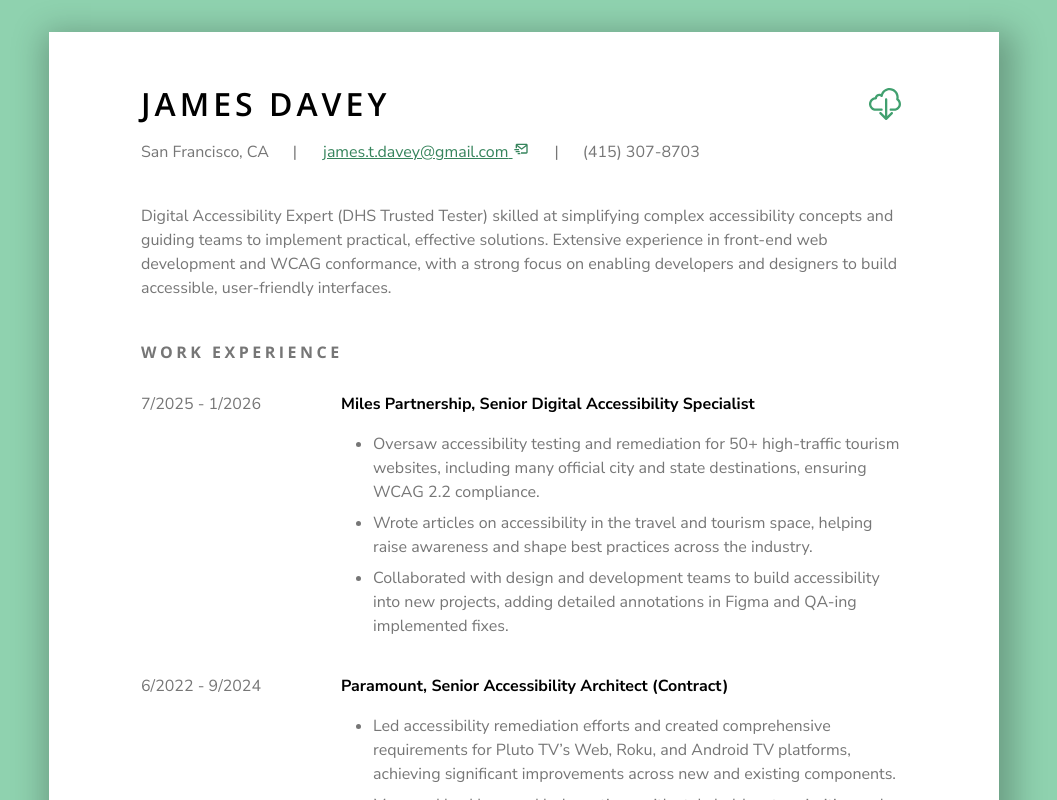
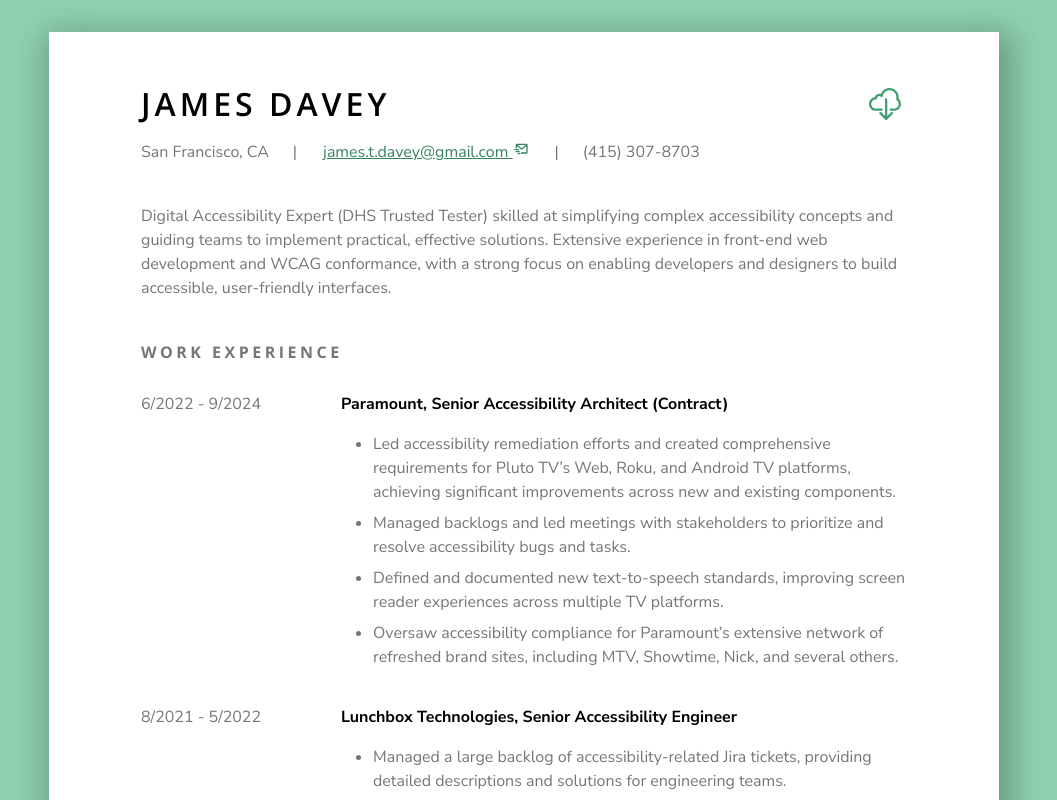
Before and after one commit to jamesthomasdavey/a11y, a React (Create React App) app: page /resume in a window 1280 px wide. Shown: the top 800 px of the page, without its empty margins (116-1173 px from the left). Built offline with nearby package versions, Linux system fonts and the light colour scheme.

Commit message:
removed miles partnership from resume data

```diff
--- a/src/components/pages/Resume/resumeData.js
+++ b/src/components/pages/Resume/resumeData.js
@@ -6,17 +6,17 @@ const resumeData = {
   summary:
     "Digital Accessibility Expert (DHS Trusted Tester) skilled at simplifying complex accessibility concepts and guiding teams to implement practical, effective solutions. Extensive experience in front-end web development and WCAG conformance, with a strong focus on enabling developers and designers to build accessible, user-friendly interfaces.",
   workExperiences: [
-    {
-      dates: "7/2025 - 1/2026",
-      company: "Miles Partnership",
-      title: "Senior Digital Accessibility Specialist",
-      responsibilities: [
-        "Oversaw accessibility testing and remediation for 50+ high-traffic tourism websites, including many official city and state destinations, ensuring WCAG 2.2 compliance.",
-        "Wrote articles on accessibility in the travel and tourism space, helping raise awareness and shape best practices across the industry.",
-        // "Prioritize and manage large volumes of accessibility fixes, providing clear code and design recommendations in a fast-paced production environment.",
-        "Collaborated with design and development teams to build accessibility into new projects, adding detailed annotations in Figma and QA-ing implemented fixes.",
-      ]
-    },
+    // {
+    //   dates: "7/2025 - 1/2026",
+    //   company: "Miles Partnership",
+    //   title: "Senior Digital Accessibility Specialist",
+    //   responsibilities: [
+    //     "Oversaw accessibility testing and remediation for 50+ high-traffic tourism websites, including many official city and state destinations, ensuring WCAG 2.2 compliance.",
+    //     "Wrote articles on accessibility in the travel and tourism space, helping raise awareness and shape best practices across the industry.",
+    //     // "Prioritize and manage large volumes of accessibility fixes, providing clear code and design recommendations in a fast-paced production environment.",
+    //     "Collaborated with design and development teams to build accessibility into new projects, adding detailed annotations in Figma and QA-ing implemented fixes.",
+    //   ]
+    // },
     {
       dates: "6/2022 - 9/2024",
       company: "Paramount",
```
